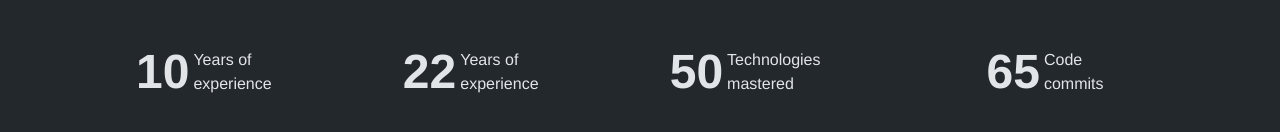
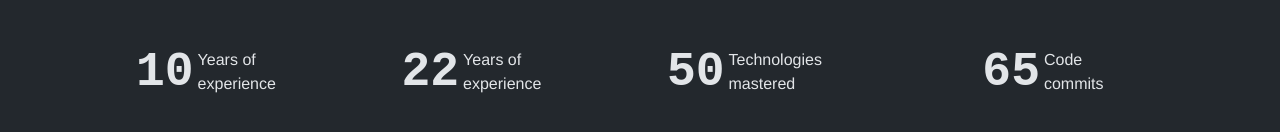
Before and after one commit to Abdoul224GN/portfolio, a Next.js app: page /home in a window 1280 px wide. Shown: the part 450-582 px from the top of the page. Built offline with nearby package versions, Linux system fonts and the light colour scheme.

Commit message:
feat: Ajout d'une nouvelle police "Jetbrains Mono"

```diff
--- a/src/app/globals.css
+++ b/src/app/globals.css
@@ -83,6 +83,10 @@ body, html {
     --sidebar-ring: oklch(0.705 0.015 286.067);
 }
 
+.font-jetbrains {
+    font-family: 'JetBrains Mono', monospace;
+}
+
 
 @layer base {
     * {
```
